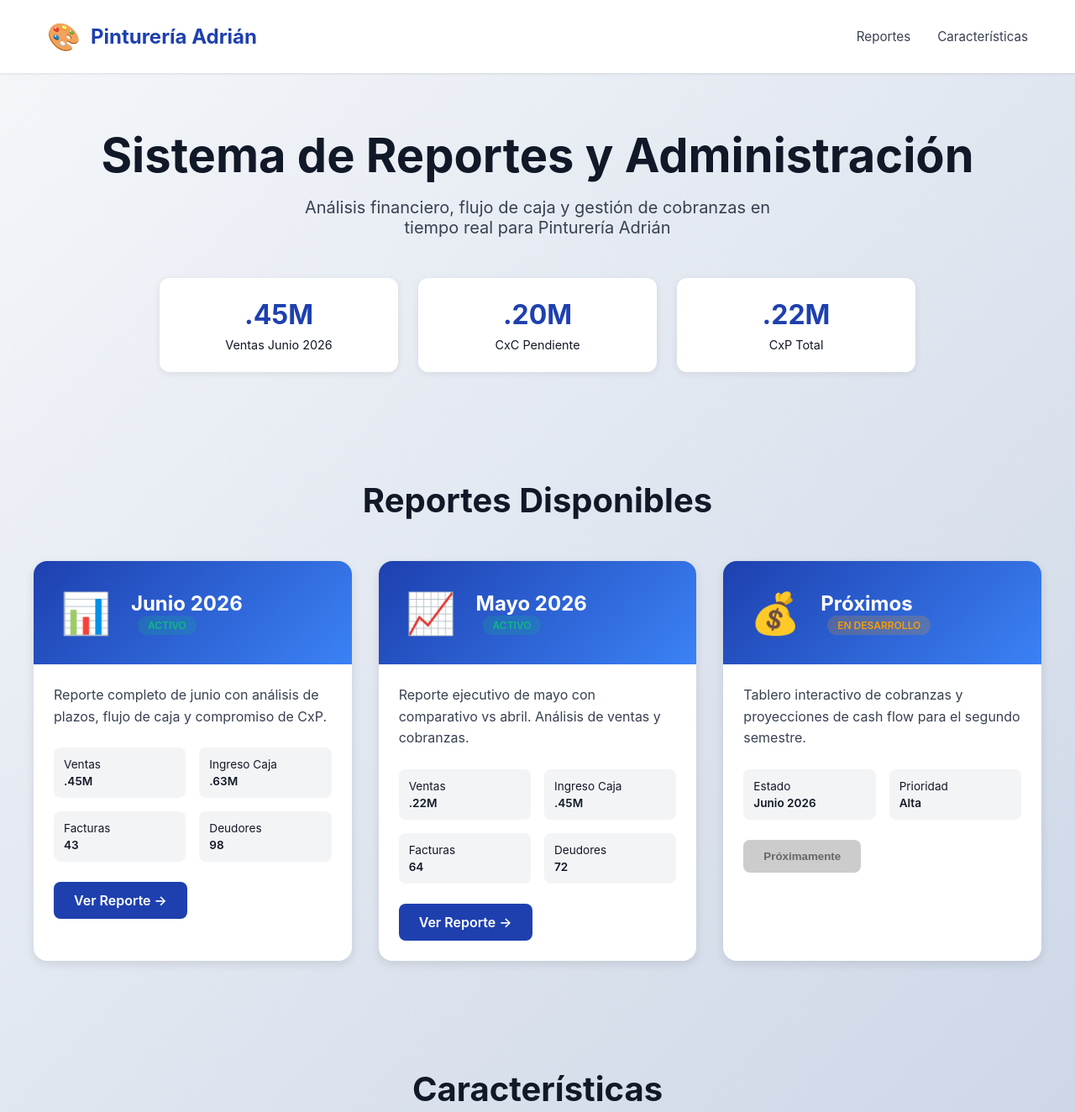
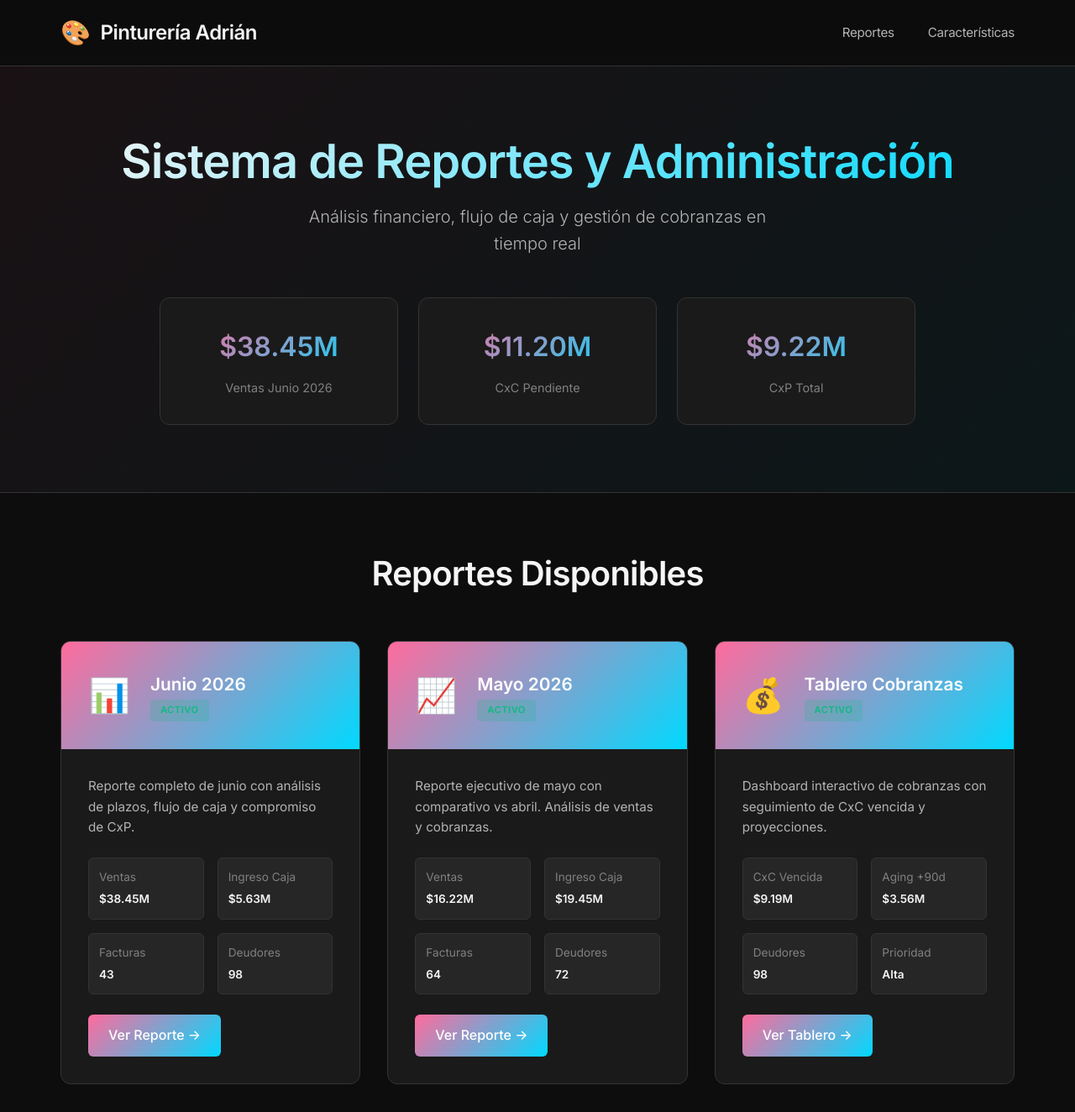
Before and after one commit to santirossi84/pintureriaADRIAN-admin, a website: page index.html in a window 1280 px wide. Shown: the top 1324 px of the page at 84% size. Drawn offline with Linux system fonts and the light colour scheme.

Commit message:
feat: rediseño landing page con estética Raycast

```diff
--- a/index.html
+++ b/index.html
@@ -4,202 +4,170 @@
     <meta charset="UTF-8">
     <meta name="viewport" content="width=device-width, initial-scale=1.0">
     <title>Pinturería Adrián - Sistema de Reportes</title>
+    <link rel="preconnect" href="https://fonts.googleapis.com">
+    <link rel="preconnect" href="https://fonts.gstatic.com" crossorigin>
+    <link href="https://fonts.googleapis.com/css2?family=Inter:wght@300;400;500;600;700&display=swap" rel="stylesheet">
     <style>
         :root {
-            --primary: #1e40af;
-            --primary-light: #3b82f6;
-            --primary-dark: #1e3a8a;
-            --accent: #10b981;
-            --accent-light: #d1fae5;
-            --danger: #ef4444;
-            --warning: #f59e0b;
-            --gray-50: #f9fafb;
-            --gray-100: #f3f4f6;
-            --gray-200: #e5e7eb;
-            --gray-700: #374151;
-            --gray-900: #111827;
+            --bg-primary: #0d0d0d;
+            --bg-secondary: #1a1a1a;
+            --bg-tertiary: #262626;
+            --text-primary: #f5f5f5;
+            --text-secondary: #b3b3b3;
+            --text-tertiary: #808080;
+            --accent-1: #ff6b9d;
+            --accent-2: #00d9ff;
+            --accent-3: #a78bfa;
+            --border: #333333;
+            --success: #10b981;
         }
-
-        * {
-            margin: 0;
-            padding: 0;
-            box-sizing: border-box;
+        * { margin: 0; padding: 0; box-sizing: border-box; }
+        html { scroll-behavior: smooth; }
+        body {
+            font-family: 'Inter', -apple-system, BlinkMacSystemFont, 'Segoe UI', sans-serif;
+            background: var(--bg-primary);
+            color: var(--text-primary);
+            min-height: 100vh;
+            line-height: 1.6;
         }
-
-        html {
-            scroll-behavior: smooth;
-        }
-
-        body {
-            font-family: -apple-system, BlinkMacSystemFont, "Segoe UI", Roboto, "Helvetica Neue", Arial, sans-serif;
-            background: linear-gradient(135deg, #f5f7fa 0%, #c3cfe2 100%);
-            min-height: 100vh;
-            color: var(--gray-900);
-        }
-
-        .container {
-            max-width: 1200px;
-            margin: 0 auto;
-            padding: 0 1rem;
-        }
-
+        .container { max-width: 1200px; margin: 0 auto; padding: 0 2rem; }
         header {
-            background: white;
-            box-shadow: 0 1px 3px rgba(0, 0, 0, 0.1);
+            background: rgba(13, 13, 13, 0.95);
+            backdrop-filter: blur(10px);
+            border-bottom: 1px solid var(--border);
             position: sticky;
             top: 0;
-            z-index: 100;
+            z-index: 1000;
+            padding: 1rem 0;
         }
-
-        header .container {
-            display: flex;
-            justify-content: space-between;
-            align-items: center;
-            padding: 1.5rem 1rem;
-        }
-
+        header .container { display: flex; justify-content: space-between; align-items: center; }
         .logo {
             display: flex;
             align-items: center;
             gap: 0.75rem;
             font-size: 1.5rem;
-            font-weight: 700;
-            color: var(--primary);
+            font-weight: 600;
             text-decoration: none;
+            color: var(--text-primary);
+            letter-spacing: -0.5px;
         }
-
-        .logo-icon {
-            font-size: 2rem;
-        }
-
-        nav {
-            display: flex;
-            gap: 2rem;
-        }
-
+        .logo-icon { font-size: 1.8rem; }
+        nav { display: flex; gap: 2.5rem; }
         nav a {
-            color: var(--gray-700);
+            color: var(--text-secondary);
             text-decoration: none;
             font-size: 0.95rem;
+            font-weight: 400;
             transition: color 0.2s;
+            letter-spacing: -0.3px;
         }
-
-        nav a:hover {
-            color: var(--primary);
+        nav a:hover { color: var(--accent-2); }
+        .hero {
+            padding: 5rem 0;
+            text-align: center;
+            background: linear-gradient(135deg, rgba(255, 107, 157, 0.05) 0%, rgba(0, 217, 255, 0.05) 100%);
+            border-bottom: 1px solid var(--border);
         }
-
-        .hero {
-            padding: 4rem 1rem;
-            text-align: center;
-        }
-
         .hero h1 {
             font-size: 3.5rem;
+            font-weight: 600;
             margin-bottom: 1rem;
-            color: var(--gray-900);
+            letter-spacing: -1px;
+            line-height: 1.2;
+            background: linear-gradient(135deg, var(--text-primary) 0%, var(--accent-2) 100%);
+            -webkit-background-clip: text;
+            -webkit-text-fill-color: transparent;
+            background-clip: text;
         }
-
         .hero p {
             font-size: 1.25rem;
-            color: var(--gray-700);
-            margin-bottom: 2rem;
+            color: var(--text-secondary);
+            margin-bottom: 2.5rem;
             max-width: 600px;
             margin-left: auto;
             margin-right: auto;
+            font-weight: 300;
         }
-
         .hero-stats {
             display: grid;
-            grid-template-columns: repeat(auto-fit, minmax(200px, 1fr));
+            grid-template-columns: repeat(auto-fit, minmax(220px, 1fr));
             gap: 1.5rem;
             margin-top: 3rem;
             max-width: 900px;
             margin-left: auto;
             margin-right: auto;
         }
-
         .stat-card {
-            background: white;
-            padding: 1.5rem;
-            border-radius: 0.75rem;
-            box-shadow: 0 2px 8px rgba(0, 0, 0, 0.08);
+            background: var(--bg-secondary);
+            border: 1px solid var(--border);
+            padding: 2rem;
+            border-radius: 12px;
+            transition: all 0.3s;
         }
-
+        .stat-card:hover {
+            border-color: var(--accent-2);
+            box-shadow: 0 8px 32px rgba(0, 217, 255, 0.1);
+            transform: translateY(-4px);
+        }
         .stat-value {
             font-size: 2rem;
-            font-weight: 700;
-            color: var(--primary);
-            margin-bottom: 0.5rem;
+            font-weight: 600;
+            background: linear-gradient(135deg, var(--accent-1), var(--accent-2));
+            -webkit-background-clip: text;
+            -webkit-text-fill-color: transparent;
+            background-clip: text;
+            margin-bottom: 0.75rem;
         }
-
         .stat-label {
-            color: var(--gray-600);
+            color: var(--text-tertiary);
             font-size: 0.9rem;
         }
-
-        .section {
-            padding: 4rem 1rem;
-        }
-
+        .section { padding: 4rem 0; border-bottom: 1px solid var(--border); }
         .section h2 {
             font-size: 2.5rem;
             margin-bottom: 3rem;
             text-align: center;
-            color: var(--gray-900);
+            font-weight: 600;
+            letter-spacing: -0.8px;
         }
-
         .reports-grid {
             display: grid;
             grid-template-columns: repeat(auto-fit, minmax(300px, 1fr));
             gap: 2rem;
-            max-width: 1200px;
-            margin: 0 auto;
         }
-
         .report-card {
-            background: white;
-            border-radius: 1rem;
+            background: var(--bg-secondary);
+            border: 1px solid var(--border);
+            border-radius: 12px;
             overflow: hidden;
-            box-shadow: 0 4px 12px rgba(0, 0, 0, 0.1);
-            transition: transform 0.3s, box-shadow 0.3s;
             display: flex;
             flex-direction: column;
+            transition: all 0.3s;
         }
-
         .report-card:hover {
+            border-color: var(--accent-2);
+            box-shadow: 0 16px 40px rgba(0, 217, 255, 0.15);
             transform: translateY(-8px);
-            box-shadow: 0 12px 24px rgba(0, 0, 0, 0.15);
         }
-
         .report-header {
-            background: linear-gradient(135deg, var(--primary) 0%, var(--primary-light) 100%);
-            color: white;
+            background: linear-gradient(135deg, var(--accent-1), var(--accent-2));
             padding: 2rem;
             display: flex;
             align-items: center;
             gap: 1.5rem;
         }
-
-        .report-icon {
-            font-size: 3rem;
+        .report-icon { font-size: 2.5rem; }
+        .report-title {
+            font-size: 1.3rem;
+            font-weight: 600;
+            color: white;
         }
-
-        .report-title {
-            font-size: 1.5rem;
-            font-weight: 700;
+        .report-body { padding: 2rem; flex-grow: 1; }
+        .report-desc {
+            color: var(--text-secondary);
+            margin-bottom: 1.5rem;
+            font-size: 0.95rem;
         }
-
-        .report-body {
-            padding: 1.5rem;
-            flex-grow: 1;
-        }
-
-        .report-desc {
-            color: var(--gray-700);
-            margin-bottom: 1.5rem;
-            line-height: 1.6;
-        }
-
         .report-meta {
             display: grid;
             grid-template-columns: 1fr 1fr;
@@ -207,113 +175,82 @@
             margin-bottom: 1.5rem;
             font-size: 0.85rem;
         }
-
         .meta-item {
-            background: var(--gray-100);
+            background: var(--bg-tertiary);
             padding: 0.75rem;
-            border-radius: 0.5rem;
+            border-radius: 6px;
+            border: 1px solid var(--border);
         }
-
         .meta-label {
-            color: var(--gray-600);
+            color: var(--text-tertiary);
             display: block;
             margin-bottom: 0.25rem;
         }
-
         .meta-value {
             font-weight: 600;
-            color: var(--gray-900);
+            color: var(--text-primary);
         }
-
         .report-link {
             display: inline-block;
-            background: var(--primary);
+            background: linear-gradient(135deg, var(--accent-1), var(--accent-2));
             color: white;
             padding: 0.75rem 1.5rem;
-            border-radius: 0.5rem;
+            border-radius: 6px;
             text-decoration: none;
-            font-weight: 600;
-            transition: background 0.2s;
+            font-weight: 500;
+            transition: all 0.2s;
         }
-
         .report-link:hover {
-            background: var(--primary-dark);
+            transform: scale(1.05);
+            box-shadow: 0 8px 20px rgba(255, 107, 157, 0.3);
         }
-
         .report-status {
             display: inline-block;
             padding: 0.25rem 0.75rem;
-            border-radius: 9999px;
-            font-size: 0.75rem;
+            border-radius: 4px;
+            font-size: 0.7rem;
             font-weight: 600;
             text-transform: uppercase;
-            margin-left: 0.5rem;
+            letter-spacing: 0.5px;
+            background: rgba(16, 185, 129, 0.2);
+            color: var(--success);
         }
-
-        .status-live {
-            background: rgba(16, 185, 129, 0.2);
-            color: var(--accent);
-        }
-
-        .status-draft {
-            background: rgba(245, 158, 11, 0.2);
-            color: var(--warning);
-        }
-
         .features {
             display: grid;
-            grid-template-columns: repeat(auto-fit, minmax(250px, 1fr));
-            gap: 2rem;
-            margin: 3rem auto;
+            grid-template-columns: repeat(auto-fit, minmax(280px, 1fr));
+            gap: 2.5rem;
         }
-
-        .feature {
+        .feature { text-align: center; }
+        .feature-icon { font-size: 2.5rem; margin-bottom: 1rem; }
+        .feature h3 {
+            font-size: 1.1rem;
+            margin-bottom: 0.75rem;
+            font-weight: 600;
+        }
+        .feature p {
+            color: var(--text-secondary);
+            font-size: 0.95rem;
+            font-weight: 300;
+        }
+        footer {
+            background: var(--bg-secondary);
+            border-top: 1px solid var(--border);
+            padding: 3rem 0;
             text-align: center;
         }
-
-        .feature-icon {
-            font-size: 2.5rem;
-            margin-bottom: 1rem;
-        }
-
-        .feature h3 {
-            font-size: 1.1rem;
-            margin-bottom: 0.5rem;
-            color: var(--gray-900);
-        }
-
-        .feature p {
-            color: var(--gray-700);
-            font-size: 0.95rem;
-            line-height: 1.5;
-        }
-
-        footer {
-            background: var(--gray-900);
-            color: white;
-            padding: 2rem 1rem;
-            text-align: center;
-            margin-top: 4rem;
-        }
-
         footer p {
             margin-bottom: 0.5rem;
             font-size: 0.9rem;
+            color: var(--text-secondary);
+            font-weight: 300;
         }
-
         @media (max-width: 768px) {
-            .hero h1 {
-                font-size: 2.5rem;
-            }
-
-            nav {
-                gap: 1rem;
-                font-size: 0.85rem;
-            }
-
-            .reports-grid {
-                grid-template-columns: 1fr;
-            }
+            .hero h1 { font-size: 2.5rem; }
+            nav { gap: 1.5rem; font-size: 0.85rem; }
+            .reports-grid { grid-template-columns: 1fr; }
+            .container { padding: 0 1rem; }
+            .section { padding: 2.5rem 0; }
+            .section h2 { font-size: 2rem; }
         }
     </style>
 </head>
@@ -330,31 +267,29 @@
             </nav>
         </div>
     </header>
-
     <main>
         <section class="hero">
             <div class="container">
                 <h1>Sistema de Reportes y Administración</h1>
-                <p>Análisis financiero, flujo de caja y gestión de cobranzas en tiempo real para Pinturería Adrián</p>
-
+                <p>Análisis financiero, flujo de caja y gestión de cobranzas en tiempo real</p>
                 <div class="hero-stats">
                     <div class="stat-card">
-                        <div class="stat-value">.45M</div>
+                        <div class="stat-value">$38.45M</div>
                         <div class="stat-label">Ventas Junio 2026</div>
                     </div>
                     <div class="stat-card">
-                        <div class="stat-value">.20M</div>
+                        <div class="stat-value">$11.20M</div>
                         <div class="stat-label">CxC Pendiente</div>
                     </div>
                     <div class="stat-card">
-                        <div class="stat-value">.22M</div>
+                        <div class="stat-value">$9.22M</div>
                         <div class="stat-label">CxP Total</div>
                     </div>
                 </div>
             </div>
         </section>
-
         <section class="section" id="reportes">
+            <div class="container">
                 <h2>Reportes Disponibles</h2>
                 <div class="reports-grid">
                     <div class="report-card">
@@ -362,94 +297,65 @@
                             <div class="report-icon">📊</div>
                             <div>
                                 <div class="report-title">Junio 2026</div>
-                            <span class="report-status status-live">Activo</span>
+                                <span class="report-status">Activo</span>
                             </div>
                         </div>
                         <div class="report-body">
                             <p class="report-desc">Reporte completo de junio con análisis de plazos, flujo de caja y compromiso de CxP.</p>
                             <div class="report-meta">
-                            <div class="meta-item">
-                                <span class="meta-label">Ventas</span>
-                                <span class="meta-value">.45M</span>
-                            </div>
-                            <div class="meta-item">
-                                <span class="meta-label">Ingreso Caja</span>
-                                <span class="meta-value">.63M</span>
-                            </div>
-                            <div class="meta-item">
-                                <span class="meta-label">Facturas</span>
-                                <span class="meta-value">43</span>
-                            </div>
-                            <div class="meta-item">
-                                <span class="meta-label">Deudores</span>
-                                <span class="meta-value">98</span>
-                            </div>
+                                <div class="meta-item"><span class="meta-label">Ventas</span><span class="meta-value">$38.45M</span></div>
+                                <div class="meta-item"><span class="meta-label">Ingreso Caja</span><span class="meta-value">$5.63M</span></div>
+                                <div class="meta-item"><span class="meta-label">Facturas</span><span class="meta-value">43</span></div>
+                                <div class="meta-item"><span class="meta-label">Deudores</span><span class="meta-value">98</span></div>
                             </div>
                             <a href="reportes/reporte_junio_2026.html" class="report-link">Ver Reporte →</a>
                         </div>
                     </div>
-
                     <div class="report-card">
                         <div class="report-header">
                             <div class="report-icon">📈</div>
                             <div>
                                 <div class="report-title">Mayo 2026</div>
-                            <span class="report-status status-live">Activo</span>
+                                <span class="report-status">Activo</span>
                             </div>
                         </div>
                         <div class="report-body">
                             <p class="report-desc">Reporte ejecutivo de mayo con comparativo vs abril. Análisis de ventas y cobranzas.</p>
                             <div class="report-meta">
-                            <div class="meta-item">
-                                <span class="meta-label">Ventas</span>
-                                <span class="meta-value">.22M</span>
-                            </div>
-                            <div class="meta-item">
-                                <span class="meta-label">Ingreso Caja</span>
-                                <span class="meta-value">.45M</span>
-                            </div>
-                            <div class="meta-item">
-                                <span class="meta-label">Facturas</span>
-                                <span class="meta-value">64</span>
-                            </div>
-                            <div class="meta-item">
-                                <span class="meta-label">Deudores</span>
-                                <span class="meta-value">72</span>
-                            </div>
+                                <div class="meta-item"><span class="meta-label">Ventas</span><span class="meta-value">$16.22M</span></div>
+                                <div class="meta-item"><span class="meta-label">Ingreso Caja</span><span class="meta-value">$19.45M</span></div>
+                                <div class="meta-item"><span class="meta-label">Facturas</span><span class="meta-value">64</span></div>
+                                <div class="meta-item"><span class="meta-label">Deudores</span><span class="meta-value">72</span></div>
                             </div>
                             <a href="reportes/reporte_mayo_2026.html" class="report-link">Ver Reporte →</a>
                         </div>
                     </div>
-
                     <div class="report-card">
                         <div class="report-header">
                             <div class="report-icon">💰</div>
                             <div>
-                            <div class="report-title">Próximos</div>
-                            <span class="report-status status-draft">En desarrollo</span>
+                                <div class="report-title">Tablero Cobranzas</div>
+                                <span class="report-status">Activo</span>
                             </div>
                         </div>
                         <div class="report-body">
-                        <p class="report-desc">Tablero interactivo de cobranzas y proyecciones de cash flow para el segundo semestre.</p>
+                            <p class="report-desc">Dashboard interactivo de cobranzas con seguimiento de CxC vencida y proyecciones.</p>
                             <div class="report-meta">
-                            <div class="meta-item">
-                                <span class="meta-label">Estado</span>
-                                <span class="meta-value">Junio 2026</span>
+                                <div class="meta-item"><span class="meta-label">CxC Vencida</span><span class="meta-value">$9.19M</span></div>
+                                <div class="meta-item"><span class="meta-label">Aging +90d</span><span class="meta-value">$3.56M</span></div>
+                                <div class="meta-item"><span class="meta-label">Deudores</span><span class="meta-value">98</span></div>
+                                <div class="meta-item"><span class="meta-label">Prioridad</span><span class="meta-value">Alta</span></div>
                             </div>
-                            <div class="meta-item">
-                                <span class="meta-label">Prioridad</span>
-                                <span class="meta-value">Alta</span>
+                            <a href="reportes/tablero-cobranzas.html" class="report-link">Ver Tablero →</a>
                         </div>
-                        </div>
-                        <button style="background: #ccc; color: #666; padding: 0.75rem 1.5rem; border: none; border-radius: 0.5rem; cursor: not-allowed; font-weight: 600;">Próximamente</button>
                     </div>
                 </div>
             </div>
         </section>
-
         <section class="section" id="features">
+            <div class="container">
                 <h2>Características</h2>
-            <div class="features container">
+                <div class="features">
                     <div class="feature">
                         <div class="feature-icon">📊</div>
                         <h3>Análisis Completo</h3>
@@ -481,13 +387,15 @@
                         <p>Nuevos reportes publicados automáticamente</p>
                     </div>
                 </div>
+            </div>
         </section>
     </main>
-
     <footer>
+        <div class="container">
             <p><strong>Pinturería Adrián</strong> — Sistema de Reportes y Administración</p>
             <p>Ramona, Santa Fe — 2026</p>
-        <p style="margin-top: 1rem; font-size: 0.8rem; color: #9ca3af;">Datos procesados desde Infocor GV6 | Última actualización: Julio 2026</p>
+            <p style="margin-top: 1rem; color: var(--text-tertiary); font-size: 0.85rem;">Datos procesados desde Infocor GV6 | Última actualización: Julio 2026</p>
+        </div>
     </footer>
 </body>
 </html>
```
Lines whose indentation alone changed are shown as unchanged.
